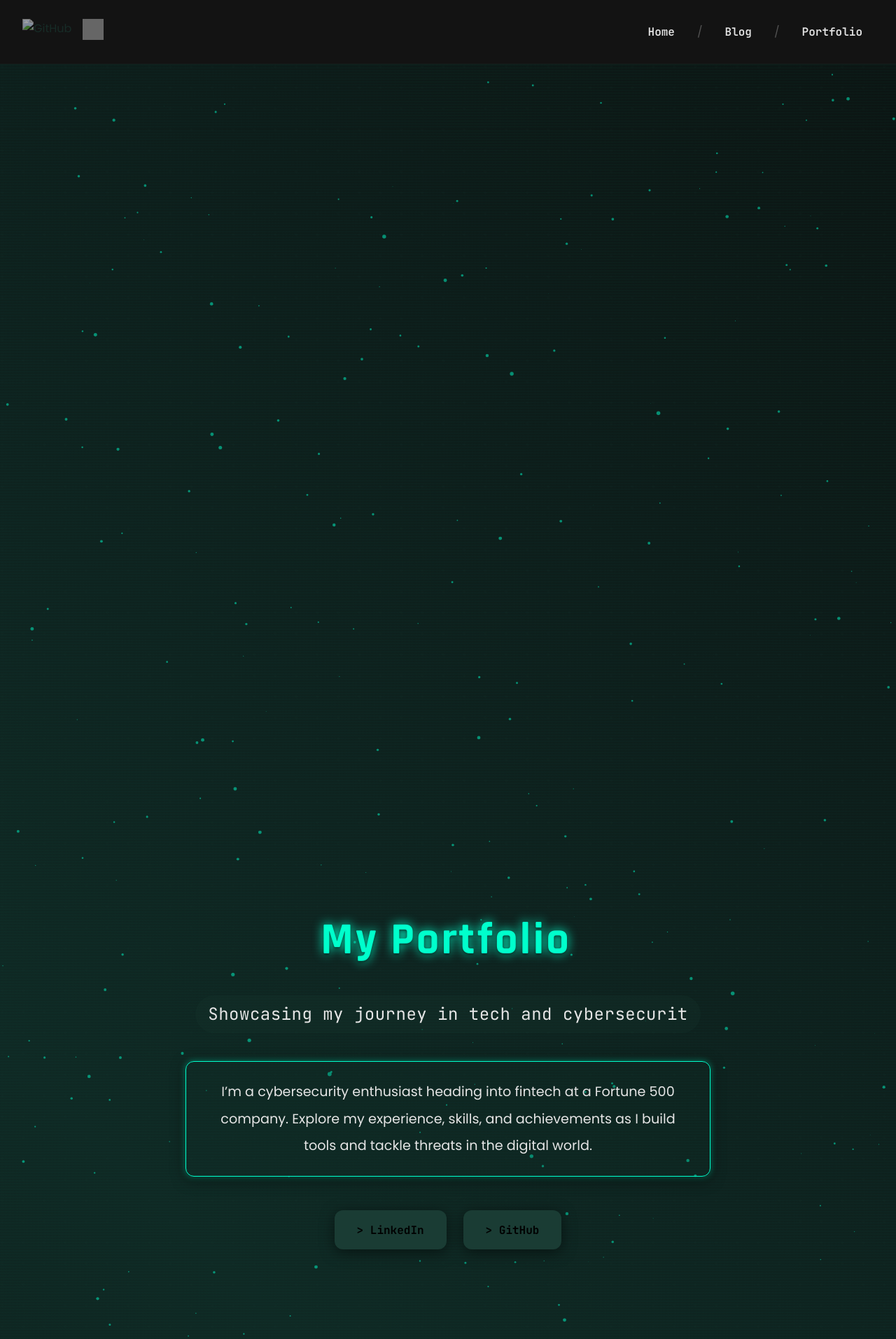
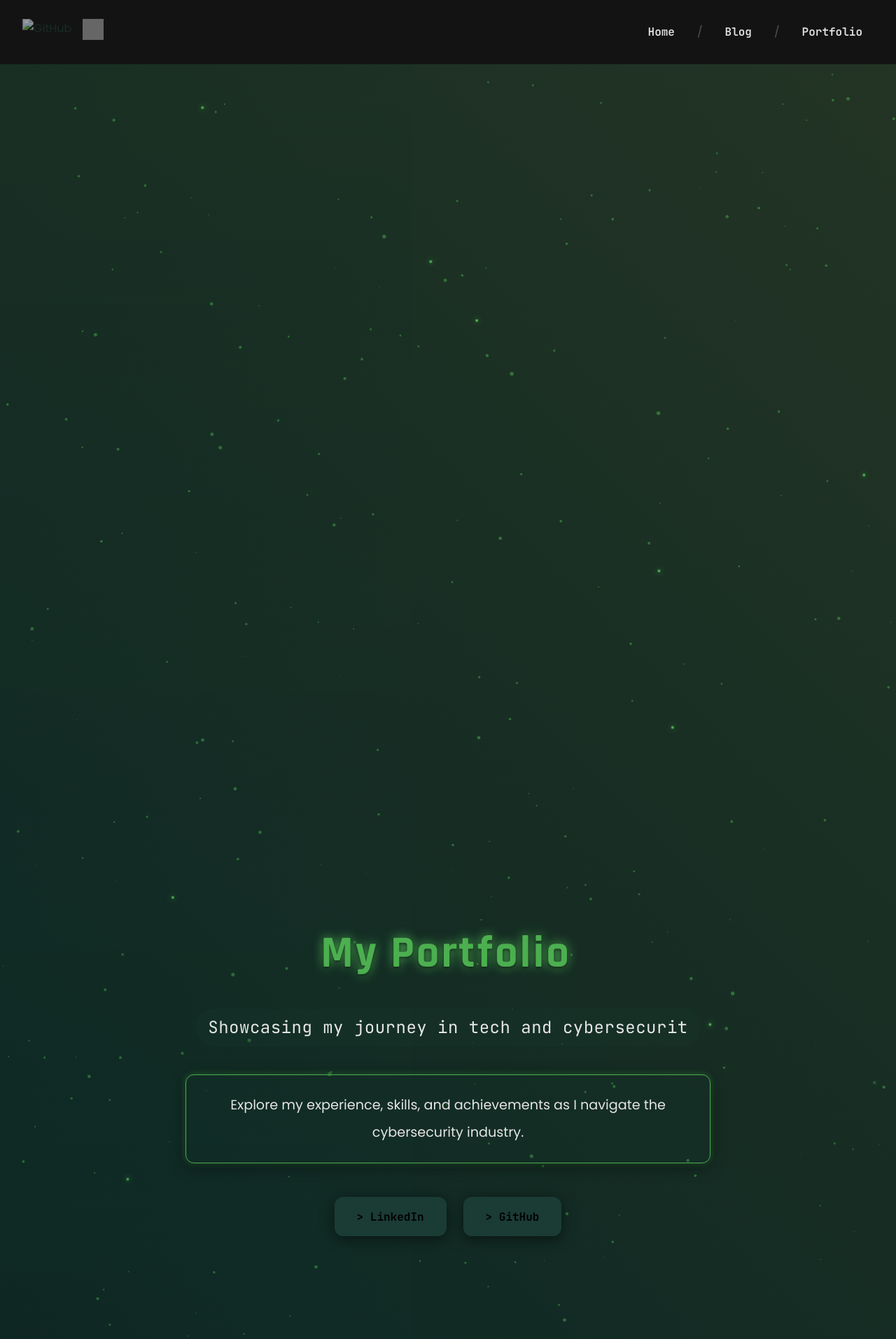
Before and after one commit to crxxtian/crxxtian.github.io, a Jekyll site: the page built from portfolio.html, in a window 1280 px wide. Shown: the top 1913 px of the page at 70% size. Built offline with Jekyll 4.4.1, drawn with Linux system fonts in a browser that asks for light colours; some of the changed text lies outside the part shown; grey boxes are pictures that could not be loaded.

Commit message:
now u wanna work huh

```diff
--- a/assets/css/style.css
+++ b/assets/css/style.css
@@ -4,10 +4,10 @@
     --bg: #0a0a0a;
     --bg-alt: #131313;
     --fg: #E5E5E5;
-    --accent: #1A3C34; /* Midnight green */
+    --accent: #1A3C34; /* Midnight olive green */
     --accent-dark: #0F2924; /* Deeper midnight green */
-    --accent-secondary: #A68A64; /* Muted gold */
-    --accent-neon: #00ffcc; /* Neon cyan for highlights */
+    --accent-secondary: #8A7A3D; /* Muted forest gold */
+    --accent-neon: #4CAF50; /* Muted forest green glow */
     --card-bg: #1A1A1A;
     --font-main: 'JetBrains Mono', monospace;
     --font-secondary: 'Poppins', sans-serif;
@@ -17,7 +17,7 @@
     --radius: 12px;
     --transition: 0.3s ease-in-out;
     --glow: 0 0 10px rgba(26, 60, 52, 0.5);
-    --glow-neon: 0 0 10px rgba(0, 255, 204, 0.5);
+    --glow-neon: 0 0 10px rgba(76, 175, 80, 0.5);
 }
 
 * {
@@ -146,13 +146,13 @@ a:focus {
 .social-icon:hover {
     transform: scale(1.2);
     opacity: 1;
-    filter: drop-shadow(0 0 5px rgba(0, 255, 204, 0.5));
+    filter: drop-shadow(0 0 5px rgba(76, 175, 80, 0.5));
 }
 
 .hero {
     padding: 10rem 2rem 6rem;
     text-align: center;
-    background: linear-gradient(45deg, var(--bg) 0%, var(--accent-dark) 50%, var(--bg) 100%);
+    background: linear-gradient(45deg, var(--bg) 0%, var(--accent-dark) 50%, #2E3A24 100%);
     background-size: 200% 200%;
     animation: gradientFlow 10s ease-in-out infinite;
     position: relative;
@@ -184,16 +184,15 @@ a:focus {
     left: 0;
     width: 100%;
     height: 100%;
-    background: repeating-linear-gradient(
-            0deg,
-            transparent,
-            transparent 2px,
-            rgba(0, 255, 204, 0.05) 2px,
-            rgba(0, 255, 204, 0.05) 4px
+    background: linear-gradient(
+            to bottom,
+            rgba(26, 60, 52, 0.1),
+            rgba(26, 60, 52, 0.3) 50%,
+            rgba(26, 60, 52, 0.5)
     );
     opacity: 0.3;
     z-index: 0;
-    animation: scanline 5s linear infinite;
+    animation: fogFlow 20s linear infinite;
 }
 
 @keyframes gradientFlow {
@@ -207,9 +206,47 @@ a:focus {
     100% { background-position: 60px 60px; }
 }
 
-@keyframes scanline {
-    0% { background-position: 0 0; }
-    100% { background-position: 0 100px; }
+@keyframes fogFlow {
+    0% { transform: translateX(-100%); }
+    100% { transform: translateX(100%); }
+}
+
+.hero-fireflies {
+    position: absolute;
+    top: 0;
+    left: 0;
+    width: 100%;
+    height: 100%;
+    z-index: 0;
+    pointer-events: none;
+}
+
+.firefly {
+    position: absolute;
+    width: 4px;
+    height: 4px;
+    background: var(--accent-neon);
+    border-radius: 50%;
+    box-shadow: 0 0 8px var(--accent-neon);
+    animation: floatFirefly 5s infinite ease-in-out;
+    opacity: 0;
+}
+
+@keyframes floatFirefly {
+    0% {
+        opacity: 0;
+        transform: translate(0, 0);
+    }
+    20% {
+        opacity: 1;
+    }
+    80% {
+        opacity: 1;
+    }
+    100% {
+        opacity: 0;
+        transform: translate(50px, -50px);
+    }
 }
 
 .hero-title {
@@ -271,7 +308,7 @@ a:focus {
 
 .hero-title:hover .letter {
     color: var(--accent-secondary);
-    text-shadow: 0 0 8px rgba(166, 138, 100, 0.5);
+    text-shadow: 0 0 8px rgba(138, 122, 61, 0.5);
     transform: translateY(-5px);
 }
 
@@ -317,14 +354,14 @@ a:focus {
 
 .glitch::before {
     left: 3px;
-    text-shadow: -3px 0 #ff00cc;
+    text-shadow: -3px 0 #8A7A3D; /* Updated to match new --accent-secondary */
     clip: rect(0, 900px, 0, 0);
     animation: glitch-top 1s linear infinite;
 }
 
 .glitch::after {
     left: -3px;
-    text-shadow: 3px 0 #00ffcc;
+    text-shadow: 3px 0 var(--accent-neon);
     clip: rect(0, 900px, 0, 0);
     animation: glitch-bottom 1.5s linear infinite;
 }
@@ -366,6 +403,22 @@ a:focus {
     border-radius: 50px;
     background: rgba(26, 60, 52, 0.2);
     transition: background var(--transition), transform var(--transition), box-shadow var(--transition);
+}
+
+.role.typed {
+    animation: glowPulse 2s infinite ease-in-out;
+}
+
+@keyframes glowPulse {
+    0% {
+        box-shadow: 0 0 5px var(--accent-neon);
+    }
+    50% {
+        box-shadow: 0 0 15px var(--accent-neon);
+    }
+    100% {
+        box-shadow: 0 0 5px var(--accent-neon);
+    }
 }
 
 .role:hover {
@@ -435,7 +488,7 @@ a:focus {
     left: 0;
     width: 100%;
     height: 100%;
-    background: rgba(0, 255, 204, 0.3);
+    background: rgba(76, 175, 80, 0.3);
     opacity: 0;
     transition: opacity 0.5s ease;
 }
@@ -446,14 +499,14 @@ a:focus {
 }
 
 @keyframes pulse {
-    0% { box-shadow: 0 0 0 0 rgba(0, 255, 204, 0.7); }
-    70% { box-shadow: 0 0 0 15px rgba(0, 255, 204, 0); }
-    100% { box-shadow: 0 0 0 0 rgba(0, 255, 204, 0); }
+    0% { box-shadow: 0 0 0 0 rgba(76, 175, 80, 0.7); }
+    70% { box-shadow: 0 0 0 15px rgba(76, 175, 80, 0); }
+    100% { box-shadow: 0 0 0 0 rgba(76, 175, 80, 0); }
 }
 
 .hero-buttons a:hover {
     transform: scale(1.05);
-    box-shadow: 0 0 15px rgba(0, 255, 204, 0.5);
+    box-shadow: 0 0 15px rgba(76, 175, 80, 0.5);
     background: var(--accent-neon);
 }
 
@@ -498,12 +551,17 @@ a:focus {
             0deg,
             transparent,
             transparent 2px,
-            rgba(0, 255, 204, 0.05) 2px,
-            rgba(0, 255, 204, 0.05) 4px
+            rgba(76, 175, 80, 0.05) 2px,
+            rgba(76, 175, 80, 0.05) 4px
     );
     opacity: 0.2;
     z-index: 0;
     animation: scanline 5s linear infinite;
+}
+
+@keyframes scanline {
+    0% { background-position: 0 0; }
+    100% { background-position: 0 100px; }
 }
 
 .section-title {
@@ -577,8 +635,8 @@ a:focus {
             0deg,
             transparent,
             transparent 2px,
-            rgba(0, 255, 204, 0.05) 2px,
-            rgba(0, 255, 204, 0.05) 4px
+            rgba(76, 175, 80, 0.05) 2px,
+            rgba(76, 175, 80, 0.05) 4px
     );
     opacity: 0.2;
     z-index: 0;
@@ -696,7 +754,7 @@ a:focus {
 
 .portfolio-card:hover {
     transform: translateY(-5px) rotateX(5deg) rotateY(5deg);
-    box-shadow: 0 12px 40px rgba(0, 255, 204, 0.3);
+    box-shadow: 0 12px 40px rgba(76, 175, 80, 0.3);
     border-color: var(--accent-neon);
     animation: glitch 1s linear infinite;
 }
@@ -708,7 +766,7 @@ a:focus {
     left: 0;
     width: 100%;
     height: 100%;
-    background: radial-gradient(circle, rgba(0, 255, 204, 0.1) 0%, transparent 70%);
+    background: radial-gradient(circle, rgba(76, 175, 80, 0.1) 0%, transparent 70%);
     opacity: 0;
     transition: opacity var(--transition);
 }
--- a/assets/js/main.js
+++ b/assets/js/main.js
@@ -13,15 +13,33 @@ document.addEventListener('DOMContentLoaded', () => {
         for (let i = 0; i < text.length; i++) {
             setTimeout(() => {
                 role.textContent += text[i];
-                if (i === text.length - 1 && index === roles.length - 1) {
+                // Stop blinking cursor and add glow when typing is complete for this role
+                if (i === text.length - 1) {
                     role.style.borderRight = 'none';
                     role.style.animation = 'none';
+                    role.classList.add('typed'); // Add class to trigger glow
                 }
             }, delay);
             delay += 100; // Adjust typing speed
         }
         delay += 500; // Delay between roles
     });
+
+    // Firefly Effect for Hero Section
+    const hero = document.querySelector('.hero');
+    const firefliesContainer = document.createElement('div');
+    firefliesContainer.className = 'hero-fireflies';
+    hero.appendChild(firefliesContainer);
+
+    // Create 20 fireflies
+    for (let i = 0; i < 20; i++) {
+        const firefly = document.createElement('div');
+        firefly.className = 'firefly';
+        firefly.style.left = `${Math.random() * 100}%`;
+        firefly.style.top = `${Math.random() * 100}%`;
+        firefly.style.animationDelay = `${Math.random() * 5}s`;
+        firefliesContainer.appendChild(firefly);
+    }
 });
 
 // Blinking cursor animation
@@ -76,7 +94,7 @@ class Particle {
     }
 
     draw() {
-        ctx.fillStyle = 'rgba(0, 255, 204, 0.5)';
+        ctx.fillStyle = 'rgba(76, 175, 80, 0.5)'; // Matches #4CAF50 with 0.5 opacity
         ctx.beginPath();
         ctx.arc(this.x, this.y, this.size, 0, Math.PI * 2);
         ctx.fill();
--- a/portfolio.html
+++ b/portfolio.html
@@ -12,7 +12,7 @@ title: Portfolio
         <span class="role">Showcasing my journey in tech and cybersecurity</span>
     </p>
     <p class="hero-intro fade-in">
-        I’m a cybersecurity enthusiast heading into fintech at a Fortune 500 company. Explore my experience, skills, and achievements as I build tools and tackle threats in the digital world.
+        Explore my experience, skills, and achievements as I navigate the cybersecurity industry.
     </p>
     <div class="hero-buttons">
         <a href="https://linkedin.com/in/crxxtian" target="_blank" class="button-primary">> LinkedIn</a>
@@ -29,26 +29,17 @@ title: Portfolio
                 <h3>Student System Administrator - IT Operations Assistant</h3>
                 <p>Illinois State University, 2023 - Present <span class="current-label">Current</span></p>
             </div>
-            <div class="card-content">
-                <p>Providing hardware and application support for three learning centers, resolving 15+ technical issues weekly in collaboration with multiple IT teams, ensuring smooth operations in a large-scale environment, monitoring ITSM queue and incoming calls for new requests, responding to multiple tickets and inquiries simultaneously, escalating to supervisors when necessary, deploying and configuring multiple workstations to end users while acquiring hands-on experience in troubleshooting and configuring Windows and MacOS systems, assisting senior system administrators with Active Directory management, and provisioning devices using SCCM and Jamf.</p>
-            </div>
         </div>
         <div class="portfolio-card">
             <div class="card-header">
                 <h3>Global Information Security - Cyber Defense Monitoring Intern</h3>
                 <p>CME Group, 2024</p>
             </div>
-            <div class="card-content">
-                <p>Escalated 5+ verified threats daily (DLP, phishing, domain squatting) to the Incident Response team, gaining experience in a wide variety of attacker TTPs, conducted network threat hunting through packet analysis and OSINT, worked with senior analysts to create new detection rules using YARA-L 2.0 & KQL, triaged security appliance alerts (IDS, WAF, EDR), identified and investigated suspicious activities using a variety of security analysis tools, analyzed and mitigated alerts in hybrid cloud environments focusing on misconfigurations and Kubernetes vulnerabilities, completed hands-on training in malware development, forensic analysis, offensive threat simulation, and incident response.</p>
-            </div>
         </div>
         <div class="portfolio-card">
             <div class="card-header">
                 <h3>Information Technology Intern</h3>
                 <p>Clausen Miller P.C., 2022 - 2024</p>
-            </div>
-            <div class="card-content">
-                <p>Provided virtual and in-person hardware and application support for 300+ employees nationwide, dedicating 30-40 hours weekly while managing a full college course load, conducted daily investigations of network vulnerability scans, collaborated weekly with the CISO and engineering teams to implement remediation strategies that successfully reduced the organization's cyber risk score by 15% within 6 months, oversaw the lifecycle of end-user assets including the configuration of workstations for new employees, testing of new devices, and asset data archival, ensuring compliance with strict firm policies, monitored and triaged alerts using CrowdStrike EDR console, identified and escalated instances of malicious USB usage to the CISO, detected sensitive legal data exfiltration, and effectively mitigated risks from potential threats.</p>
             </div>
         </div>
         <!-- Education -->
@@ -58,36 +49,23 @@ title: Portfolio
                 <p>Illinois State University</p>
             </div>
             <div class="card-content">
-                <p>Bachelor of Science in Cybersecurity, Expected 2025, Cumulative GPA: 3.75/4.00, Relevant Coursework: Penetration Testing, OS Administration, Database Processing, SIEM & Forensics, Wireless Network Security</p>
+                <p>Bachelor of Science in Cybersecurity</p>
             </div>
         </div>
         <!-- Involvement -->
         <div class="portfolio-card">
             <div class="card-header">
                 <h3>Involvement</h3>
-                <p>ISU Cybersecurity</p>
+                <p>ISU Cybersecurity </p>
             </div>
             <div class="card-content">
-                <p>ISU Cybersecurity Club - President, Treasurer (2023 - Present), ISU Competitive Cybersecurity Team - Team Lead, Member (2023 - Present)</p>
-            </div>
-        </div>
-        <!-- Skills -->
-        <div class="portfolio-card">
-            <div class="card-header">
-                <h3>Technical Skills</h3>
-                <p>Tools & Technologies</p>
-            </div>
-            <div class="card-content">
-                <p>General: AWS, Confluence, Duo MFA, Google Cloud, Google Workspace, Jira, MS Office Suite, Proofpoint</p>
-                <p>Security: Crowdstrike EDR, Extrahop NDR, Google SIEM, IDS, MS Defender XDR, Netskope, SQL, Splunk, YARA-L, Python</p>
-                <p>IT Administration: Ansible, Jamf MacOS, Jamf MDM, MS Active Directory, SCCM, Powershell</p>
+                <p>ISU Cybersecurity Club - President 23-24', ISU Competitive Cybersecurity Team - Team Lead 23-24'</p>
             </div>
         </div>
         <!-- Certifications -->
         <div class="portfolio-card">
             <div class="card-header">
                 <h3>Certifications</h3>
-                <p>Professional Achievements</p>
             </div>
             <div class="card-content">
                 <p>Solutions Architect Associate (AWS, 2023), Certified Cloud Practitioner (AWS, 2023), Data Center Virtualization Technical Associate (VMWare, 2023)</p>
```
